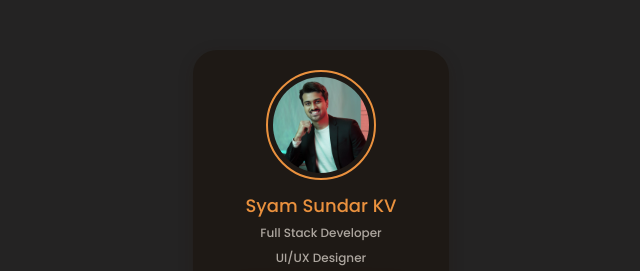
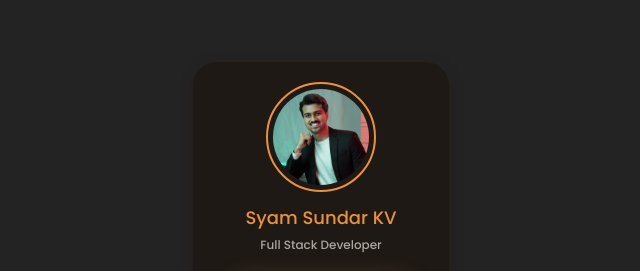
Before and after one commit to SyamSundarKV/profile-card-ui-design, a plain HTML site: page index.html in a window 1280 px wide. Shown: the part 217-488 px from the top of the page, without its empty margins (319-959 px from the left). Drawn offline with nearby package versions, Linux system fonts and the light colour scheme.

Commit message:
Update index.html

```diff
--- a/index.html
+++ b/index.html
@@ -20,7 +20,7 @@
                 </div>
 
                 <h3 class="card__name">Syam Sundar KV</h3>
-                <span class="card__profession">Full Stack Developer<br>UI/UX Designer</span>
+                <span class="card__profession">Full Stack Developer </span>
 
                 <div class="card__social" id="card-social">
                     <div class="card__social-control">
```
